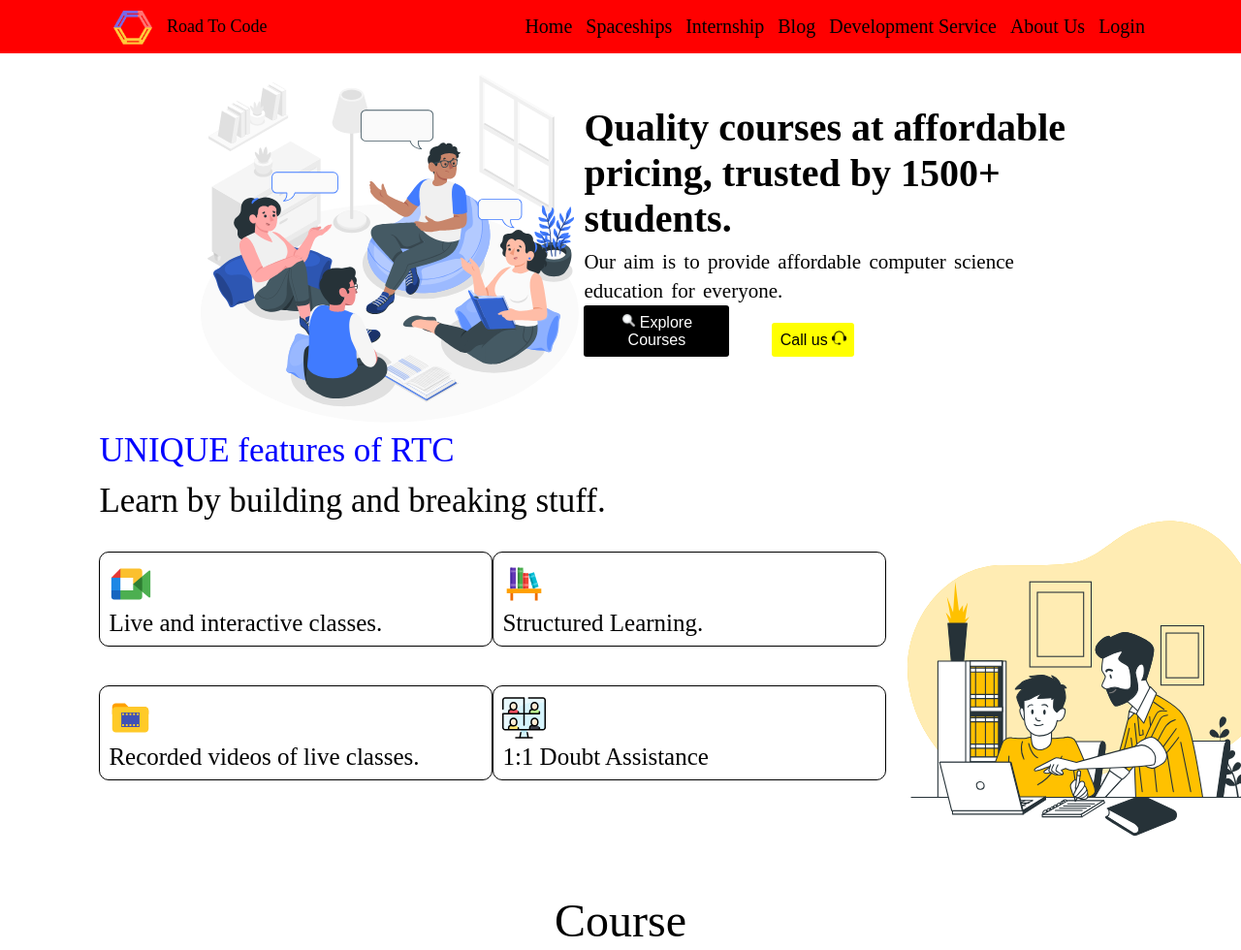
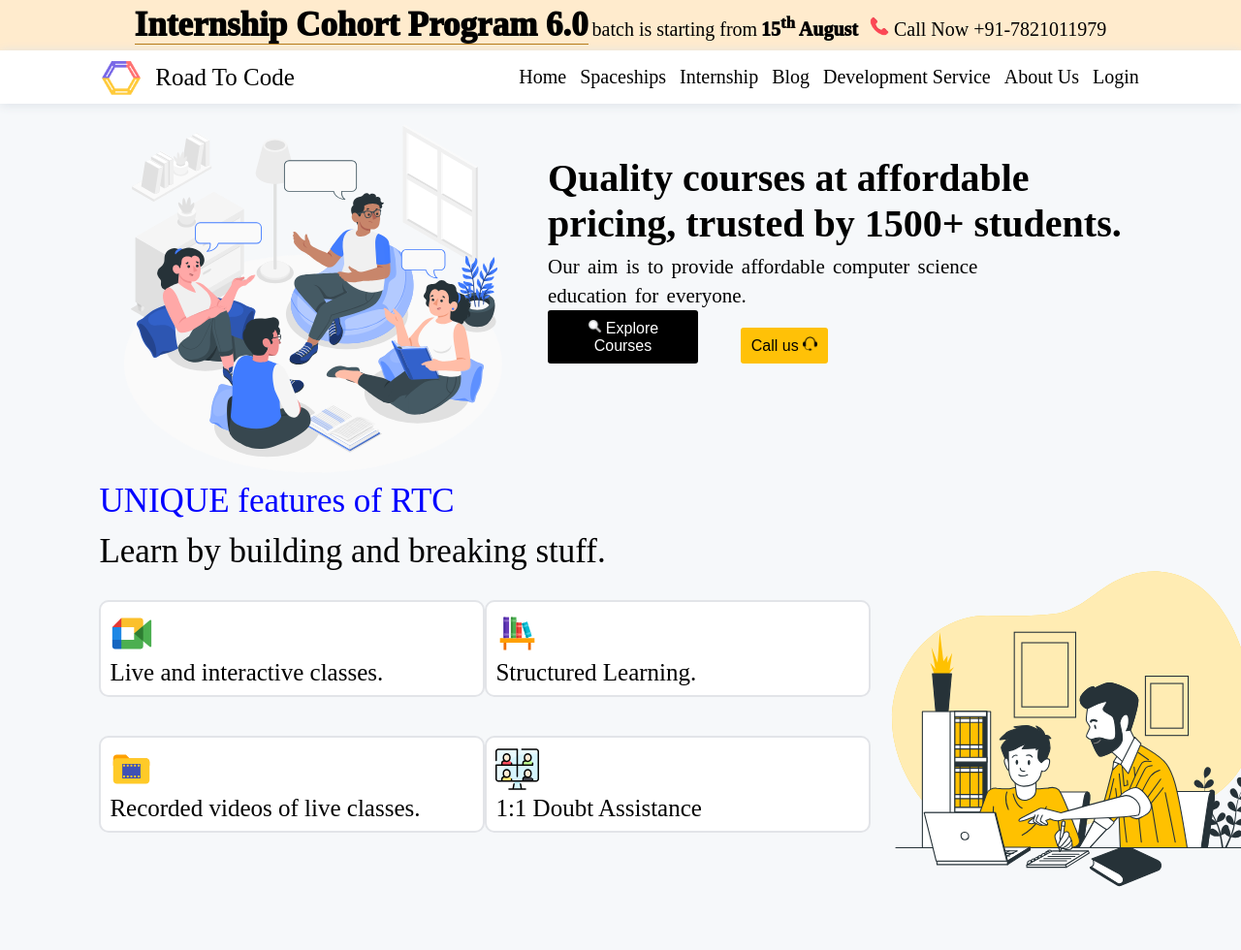
Before and after one commit to chandrajyoti123/rtc-clone, a plain HTML site: page index.html in a window 1280 px wide. Shown: the top 980 px of the page at 97% size. Drawn offline with nearby package versions, Linux system fonts and the light colour scheme.

Commit message:
added some styling

```diff
--- a/css/style.css
+++ b/css/style.css
@@ -1,32 +1,67 @@
 * {
    margin: 0;
    padding: 0;
+   /* background-color: #f6f8fa; */
+}
+.head-0{
+   width: 100vw;
+   text-align: center;
+   padding-top: 6px;
+padding-bottom: 6px;
+background-color: #ffebcd;
+}
+.head-0-text1{
+   font-size: 35px;
+font-weight: 1000;
+border-bottom: 1px solid #b27409;
 }
 
+.head-0-text2{
+   font-size: 20px;
+   font-weight: lighter;
+}
+.head-0-text3{
+   font-size: 20px;
+   font-weight: 1000;
+}
+
+.head-0-text4{
+   font-size: 20px;
+   font-weight: lighter;
+}
+
+.head-0-text4-img{
+   width: 20px;
+}
 .head {
    width: 100vw;
-   background-color: red;
+   background-color: #ffffff;
    height: 55px;
    display: flex;
+   justify-content: space-around;
    align-items: center;
+   box-shadow: 0px 1px 10px 0.5px #dee3e9;
+   position:sticky;
+   top:0;
 
 }
 
 .head-itme1 {
    display: flex;
-   margin-left: 117px;
+
    align-items: center;
 
 }
 
 .text {
    margin-left: 15px;
-   font-size: 18px;
+   font-size: 25px;
+   font-weight: 200;
 }
-
+/*
 .head-item2 {
    margin-left: 245px;
-}
+} */
 
 .header-item2,
 ul {
@@ -46,15 +81,90 @@ a {
 
 }
 
+
 main {
 
    width: 84vw;
-
+   background-color: #f6f8fa;
    margin-left: auto;
    margin-right: auto;
 }
+.main{
+   width: 100vw;
+
+   background-color: #f6f8fa;
+}
+
+.main1 {
+   display: flex;
+   justify-content: space-around;
+
+   width: 100%;
+   height: 350px;
+   /* background-color: azure; */
+
+}
+
+.main1-item1-img {
+   width: 400px;
 
 
+
+}
+
+.main1-item2 {
+   margin-top: 53px;
+   font-weight: bolder;
+}
+
+.main1-item2-heading {
+   font-size: 40px;
+
+
+}
+
+.main1-item2-text {
+
+   font-size: 21px;
+   line-height: 30px;
+   word-spacing: 3px;
+   margin-top: 6px;
+   font-weight: lighter;
+}
+
+.main1-item2-button1 {
+   font-size: 16px;
+   background-color: black;
+   color: white;
+   border-radius: 3px;
+   padding: 9px;
+   width: 155px;
+   border: none;
+   font-weight: 500;
+}
+
+.main1-item2-button2-img1 {
+   width: 15px;
+   margin-right: 4px;
+}
+
+.main1-item2-button2 {
+   background-color: #ffc107;
+   font-size: 16px;
+   padding: 9px;
+   width: 90px;
+   border: none;
+   border-radius: 3px;
+   font-weight: 500;
+   margin-left: 40px;
+   margin-top: 15px;
+
+}
+
+.main1-item2-button2-img {
+   width: 15px;
+
+}
 /* ---------------------------------------------------------------------------- */
 .main2-heading1{
    font-size: 35px;
@@ -80,8 +190,8 @@ main {
 }
 
 .main2-content-item1{
-   border: 1px solid black;
-   width: 395px;
+   border: 2px solid #e2e4e8;
+   width: 385px;
    margin-bottom: 15px;
    padding-left: 9px;
    padding-bottom: 9px;
@@ -89,6 +199,7 @@ main {
 
    border-radius: 10px;
    margin-bottom: 40px;
+   background-color: #ffffff;
 }
 .main2-content-item-img{
    width: 45px;
@@ -99,48 +210,6 @@ main {
 
 .main2-content-img{
    width: 430px;
-}
-
-
-
-
-
-
-
-
-
-
-
-
-
-
-
-
-
-
-
-
-
-
-
-
-
-
-
-
-
-
-
-
-
-
-
-
-
-
-
-.main3 {
-   background-color: white;
 }
 .main2-heading{
    font-size: 48px;
@@ -157,9 +226,13 @@ main {
 
 .card1-item {
    width: 361px;
-   border: 2px solid black;
+   /* border: 2px solid #e2e4e8; */
+   box-shadow: 0px 0px 5px 1px #cbccd0;
+   background-color: #ffffff;
    box-sizing: border-box;
    border-radius: 7px;
+   border-bottom: 5px solid #4285f4;
+   border-bottom: 5px solid black;
 }
 
 .card1-item-img {
@@ -196,12 +269,16 @@ main {
 }
 
 .card1-item-text3 {
-
+   position: relative;
+   left: 90px;
+  display: inline-block;
    font-size: 28px;
    margin-top: 15px;
    text-align: center;
-   text-decoration: underline;
+   border-bottom: 3px double  #27ae60;
    margin-bottom: 18px
+
+
 }
 
 .card1-item-button {
@@ -219,9 +296,7 @@ main {
    width: 111px;
 }
 
-.main4{
-   background-color: white;
-}
+
 
 .main4-heading1{
    font-size: 48px;
@@ -250,7 +325,9 @@ text-align: center;
 }
 
 .main4-card-item {
-   border: 2px solid black;
+   box-shadow: 0px 0px 5px 1px #cbccd0;
+   border-bottom: 5px solid black;
+   background-color: white;
    width: 273px;
 
    box-sizing: border-box;
@@ -284,7 +361,7 @@ text-align: center;
 }
 
 .main4-caption{
-font-size: 47px;
+font-size: 48px;
 font-weight: 300;
 margin-top: 29px;
 text-align: center;
@@ -293,24 +370,39 @@ text-align: center;
    display: flex;
    justify-content: space-around;
    margin-top: 75px;
-   margin-bottom: 20px;
+padding-bottom: 50px;
 }
 
 .main4-socialmedia-icon{
-   width: 90px;
-   height: 90px;
+   width: 110px;
+   height: 110px;
    border-radius:50%;
-   background-color: antiquewhite;
+   background-color: #f6f8fa;
    display: flex;
    justify-content: center;
    align-items: center;
+   box-shadow: 0px 0px 12px 3px #cbccd0;
 }
 
 .socialmedia-icon{
-   font-size: 45px;
+   font-size: 50px;
  margin: auto;
+ color: #216aff;
 }
+/* .multicolortext{
+   background-image: linear-gradient(45deg,red ,blue);
+} */
 
+footer {
+   width: 100vw;
+
+   background-color: #00121b;
+   color: white;
+   padding-top: 29px;
+
+   padding-bottom: 40px;
+
+}
 .footer{
    display: flex;
    justify-content: space-around;
--- a/index.html
+++ b/index.html
@@ -6,86 +6,9 @@
     <link rel="stylesheet" href="./css/style.css">
     <link rel="stylesheet" href="https://cdn.jsdelivr.net/npm/bootstrap-icons@1.10.5/font/bootstrap-icons.css">
     <style>
-        .main1 {
-            display: flex;
-            justify-content: space-between;
-
-            width: 100%;
-            height: 350px;
-            /* background-color: azure; */
-
-        }
-
-        .main1-item1-img {
-            width: 400px;
-            margin-left: 100px;
 
 
-        }
 
-        .main1-item2 {
-            margin-top: 53px;
-            font-weight: bolder;
-        }
-
-        .main1-item2-heading {
-            font-size: 40px;
-
-
-        }
-
-        .main1-item2-text {
-
-            font-size: 21px;
-            line-height: 30px;
-            word-spacing: 3px;
-            margin-top: 6px;
-            font-weight: lighter;
-        }
-
-        .main1-item2-button1 {
-            font-size: 16px;
-            background-color: black;
-            color: white;
-            border-radius: 3px;
-            padding: 8px;
-            width: 150px;
-            border: none;
-            font-weight: 500;
-        }
-
-        .main1-item2-button2-img1 {
-            width: 15px;
-            margin-right: 4px;
-        }
-
-        .main1-item2-button2 {
-            background-color: yellow;
-            font-size: 16px;
-            padding: 8px;
-            width: 85px;
-            border: none;
-            border-radius: 3px;
-            font-weight: 500;
-            margin-left: 40px;
-            margin-top: 15px;
-
-        }
-
-        .main1-item2-button2-img {
-            width: 15px;
-        }
-
-        footer {
-            width: 100vw;
-
-            background-color: black;
-            color: white;
-            padding-top: 29px;
-            margin-top: 35px;
-            padding-bottom: 40px;
-
-        }
     </style>
 
 </head>
@@ -93,6 +16,14 @@
 
 <body>
     <header>
+        <div class="head-0">
+
+            <span class="head-0-text1">Internship Cohort Program 6.0</span>
+            <span class="head-0-text2">batch is starting from</span>
+            <span class="head-0-text3">15<sup>th</sup> August </span>
+            <a href="tel:7821011979" class="head-0-text4"><img src="./img/call.png" alt="" class="head-0-text4-img">
+                Call Now +91-7821011979</a>
+        </div>
         <div class="head">
             <div class="head-itme1">
                 <img src="./img/rtc.png" alt="" class="logo" style="width: 40px;">
@@ -112,6 +43,7 @@
         </div>
 
     </header>
+    <div class="main">
         <main>
             <div class="main1">
                 <div class="main1-item1">
@@ -164,7 +96,8 @@
                             <p class="main2-content-item-text">1:1 Doubt Assistance</p>
                         </div>
                     </div>
-                <div class="main2-content-item"><img src="./img/rtc-group1.svg" alt="" class="main2-content-img"></div>
+                    <div class="main2-content-item"><img src="./img/rtc-group1.svg" alt="" class="main2-content-img">
+                    </div>
                 </div>
             </div>
 
@@ -180,7 +113,8 @@
                     <div class="card1-item">
                         <img src="./img/card1.png" alt="" class="card1-item-img">
                         <div class="card1-item-head">Internship Cohort Program 6.0</div>
-                    <div class="card1-item-text1">Learn Fullstack Development and Become <br> Internship Ready in Just 4
+                        <div class="card1-item-text1">Learn Fullstack Development and Become <br> Internship Ready in
+                            Just 4
                             Months 🚀</div>
                         <div class="card1-item-text2">
                             <img src="./img/calender.svg" alt="" class="card1-item-text2-img"><span>Starting from 15th
@@ -193,7 +127,8 @@
                     <div class="card1-item">
                         <img src="./img/card2.png" alt="" class="card1-item-img">
                         <div class="card1-item-head">C++ Programming</div>
-                    <div class="card1-item-text1">Learn Fullstack Development and Become <br> Internship Ready in Just 4
+                        <div class="card1-item-text1">Learn Fullstack Development and Become <br> Internship Ready in
+                            Just 4
                             Months 🚀</div>
                         <div class="card1-item-text2">
                             <img src="./img/calender.svg" alt="" class="card1-item-text2-img"><span>Starting from 1st
@@ -206,7 +141,8 @@
                     <div class="card1-item">
                         <img src="./img/card3.png" alt="" class="card1-item-img">
                         <div class="card1-item-head">Python Programming</div>
-                    <div class="card1-item-text1">Learn Fullstack Development and Become <br> Internship Ready in Just 4
+                        <div class="card1-item-text1">Learn Fullstack Development and Become <br> Internship Ready in
+                            Just 4
                             Months 🚀</div>
                         <div class="card1-item-text2">
                             <img src="./img/calender.svg" alt="" class="card1-item-text2-img"><span>Starting from 15th
@@ -221,7 +157,8 @@
                     <div class="card1-item">
                         <img src="./img/card4.png" alt="" class="card1-item-img">
                         <div class="card1-item-head">C Programming</div>
-                    <div class="card1-item-text1">Learn Fullstack Development and Become <br> Internship Ready in Just 4
+                        <div class="card1-item-text1">Learn Fullstack Development and Become <br> Internship Ready in
+                            Just 4
                             Months 🚀</div>
                         <div class="card1-item-text2">
                             <img src="./img/calender.svg" alt="" class="card1-item-text2-img"><span>Starting from 15th
@@ -234,7 +171,8 @@
                     <div class="card1-item">
                         <img src="./img/card5.png" alt="" class="card1-item-img">
                         <div class="card1-item-head">Data Structures and Algorithms</div>
-                    <div class="card1-item-text1">Learn Fullstack Development and Become <br> Internship Ready in Just 4
+                        <div class="card1-item-text1">Learn Fullstack Development and Become <br> Internship Ready in
+                            Just 4
                             Months 🚀</div>
                         <div class="card1-item-text2">
                             <img src="./img/calender.svg" alt="" class="card1-item-text2-img"><span>Starting from 15th
@@ -247,7 +185,8 @@
                     <div class="card1-item">
                         <img src="./img/card5.png" alt="" class="card1-item-img">
                         <div class="card1-item-head">Data Structures and Algorithms</div>
-                    <div class="card1-item-text1">Learn Fullstack Development and Become <br> Internship Ready in Just 4
+                        <div class="card1-item-text1">Learn Fullstack Development and Become <br> Internship Ready in
+                            Just 4
                             Months 🚀</div>
                         <div class="card1-item-text2">
                             <img src="./img/calender.svg" alt="" class="card1-item-text2-img"><span>Starting from 15th
@@ -261,7 +200,8 @@
             </div>
             <div class="main4">
                 <div class="main4-heading1">Our Team</div>
-            <div class="main4-heading2">We are mad teachers/programmers who love to teach and make students learn.</div>
+                <div class="main4-heading2">We are mad teachers/programmers who love to teach and make students learn.
+                </div>
                 <div class="main4-card">
                     <div class="main4-card-item">
                         <img src="./img/suraj-sir.png" alt="" class="main4-card-item-img">
@@ -306,21 +246,22 @@
                 </div>
                 <div class="main4-socialmedia">
                     <div class="main4-socialmedia-icon">
-                    <i class="bi bi-linkedin socialmedia-icon"></i>
+                        <span class="multicolortext"><i class="bi bi-linkedin socialmedia-icon"></i> </span>
                     </div>
                     <div class="main4-socialmedia-icon">
-                    <i class="bi bi-github socialmedia-icon"></i>
+                        <span class="multicolortext"><i class="bi bi-github socialmedia-icon"></i> </span>
                     </div>
                     <div class="main4-socialmedia-icon">
-                    <i class="bi bi-play-btn socialmedia-icon"></i>
+                        <span class="multicolortext"><i class="bi bi-play-btn socialmedia-icon"></i> </span>
                     </div>
                     <div class="main4-socialmedia-icon">
-                    <i class="bi bi-instagram socialmedia-icon"></i>
+                        <span class="multicolortext"> <i class="bi bi-instagram socialmedia-icon"></i></span>
                     </div>
                 </div>
             </div>
 
         </main>
+    </div>
     <footer>
         <div class="footer">
             <div class="footer1">
```
Also changed, not shown: img/call.png (added). Lines whose indentation alone changed are shown as unchanged.
